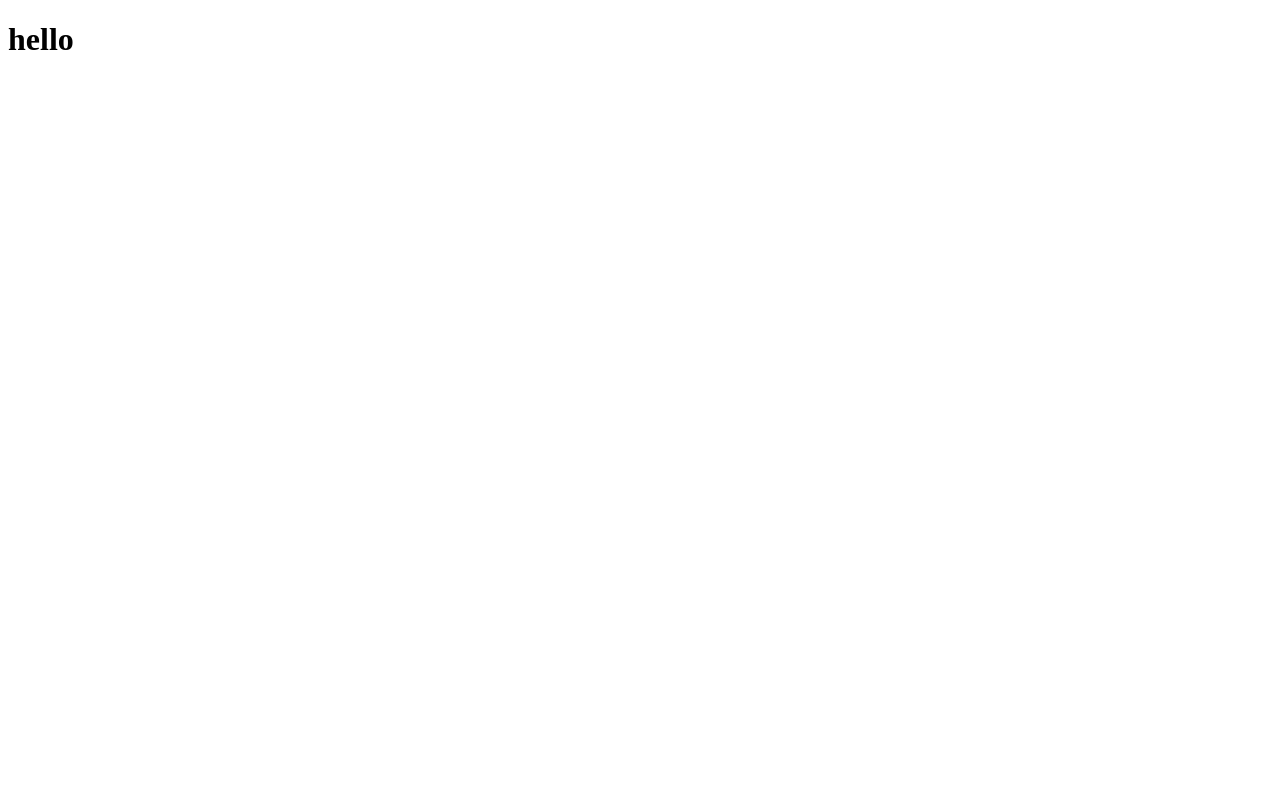
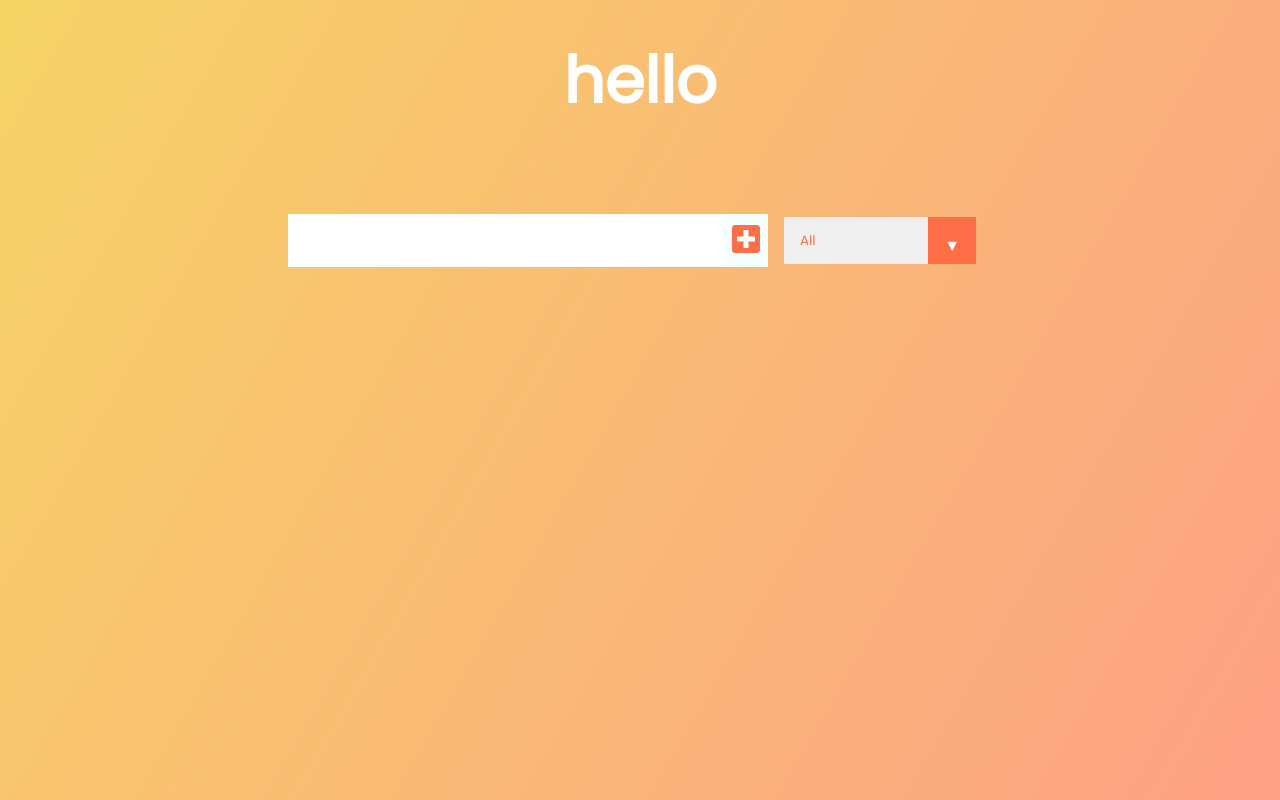
Before and after one commit to bedirhannbayrak/csgo, a React (Create React App) app: page / in a window 1280 px wide. Built offline with nearby package versions, Linux system fonts and the light colour scheme.

Commit message:
second commit

```diff
--- a/public/index.html
+++ b/public/index.html
@@ -8,6 +8,16 @@
     <meta
       name="description"
       content="Web site created using create-react-app"
+    />
+    <link
+      href="https://fonts.googleapis.com/css?family=Poppins&display=swap"
+      rel="stylesheet"
+    />
+    <link
+      rel="stylesheet"
+      href="https://cdnjs.cloudflare.com/ajax/libs/font-awesome/5.12.1/css/all.min.css"
+      integrity="sha256-mmgLkCYLUQbXn0B1SRqzHar6dCnv9oZFPEC1g1cwlkk="
+      crossorigin="anonymous"
     />
     <link rel="apple-touch-icon" href="%PUBLIC_URL%/logo192.png" />
 
--- /dev/null
+++ b/src/App.css
@@ -0,0 +1,139 @@
+* {
+  margin: 0;
+  padding: 0;
+  box-sizing: border-box;
+}
+body {
+  background-image: linear-gradient(120deg, #f6d365 0%, #fda085 100%);
+  color: white;
+  font-family: "Poppins", sans-serif;
+  min-height: 100vh;
+}
+header {
+  font-size: 2rem;
+}
+
+header,
+form {
+  min-height: 20vh;
+  display: flex;
+  justify-content: center;
+  align-items: center;
+}
+form input,
+form button {
+  padding: 0.5rem;
+  font-size: 2rem;
+  border: none;
+  background: white;
+}
+form button {
+  color: #ff6f47;
+  background: #f7fffe;
+  cursor: pointer;
+  transition: all 0.3s ease;
+}
+form button:hover {
+  background: #ff6f47;
+  color: white;
+}
+.todo-container {
+  display: flex;
+  justify-content: center;
+  align-items: center;
+}
+
+.todo-list {
+  min-width: 30%;
+  list-style: none;
+}
+
+.todo {
+  margin: 0.5rem;
+  background: white;
+  font-size: 1.5rem;
+  color: black;
+  display: flex;
+  justify-content: space-between;
+  align-items: center;
+  transition: all 1s ease;
+}
+.filter-todo {
+  padding: 1rem;
+}
+.todo li {
+  flex: 1;
+}
+
+.trash-btn,
+.complete-btn {
+  background: #ff6f47;
+  color: white;
+  border: none;
+  padding: 1rem;
+  cursor: pointer;
+  font-size: 1rem;
+}
+.complete-btn {
+  background: rgb(11, 212, 162);
+}
+.todo-item {
+  padding: 0rem 0.5rem;
+}
+
+.fa-trash,
+.fa-check {
+  pointer-events: none;
+}
+
+.fall {
+  transform: translateY(10rem) rotateZ(20deg);
+  opacity: 0;
+}
+
+.completed {
+  text-decoration: line-through;
+  opacity: 0.5;
+}
+
+/*CUSTOM SELECTOR */
+select {
+  -webkit-appearance: none;
+  -moz-appearance: none;
+  -ms-appearance: none;
+  appearance: none;
+  outline: 0;
+  box-shadow: none;
+  border: 0 !important;
+  background-image: none;
+}
+
+/* Custom Select */
+.select {
+  margin: 1rem;
+  position: relative;
+  overflow: hidden;
+}
+select {
+  color: #ff6f47;
+  font-family: "Poppins", sans-serif;
+  cursor: pointer;
+  width: 12rem;
+}
+/* Arrow */
+.select::after {
+  content: "\25BC";
+  position: absolute;
+  top: 0;
+  right: 0;
+  padding: 1rem;
+  background: #ff6f47;
+  cursor: pointer;
+  pointer-events: none;
+}
+/* Transition */
+/*
+.select:hover::after {
+  transform: scale(1.5);
+}
+*/
--- a/src/components/App.css
+++ /dev/null
@@ -1,5 +0,0 @@
-* {
-  padding: 0;
-  margin: 0;
-  box-sizing: border-box;
-}
--- a/src/components/App.js
+++ b/src/components/App.js
@@ -1,9 +1,16 @@
 import React from 'react'
+import '../App.css'
+import Form from './Form'
+import TodoList from './TodoList'
 
 const App = () => {
     return (
-        <div>
-            <h1>hello</h1>
+        <div className='app'>
+            <header>
+                <h1>hello</h1>
+            </header>
+            <Form />
+            <TodoList />
         </div>
     )
 }
--- /dev/null
+++ b/src/components/Form.js
@@ -0,0 +1,21 @@
+import React from 'react'
+
+const Form = () => {
+    return (
+            <form>
+                <input type="text" className="todo-input" />
+                <button className="todo-button" type="submit">
+                    <i className="fas fa-plus-square"></i>
+                </button>
+                <div className="select">
+                    <select name="todos" className="filter-todo">
+                        <option value="all">All</option>
+                        <option value="completed">Completed</option>
+                        <option value="uncompleted">Uncompleted</option>
+                    </select>
+                </div>
+            </form>
+    )
+}
+
+export default Form
--- /dev/null
+++ b/src/components/TodoList.js
@@ -0,0 +1,13 @@
+import React from 'react'
+
+const TodoList = () => {
+    return (
+        <div className='todo-container'>
+
+            <ul className='todo-list'></ul>
+
+        </div>
+    )
+}
+
+export default TodoList
```
Also changed, not shown: 1 other file (tests, documents, lock files or other folders).
